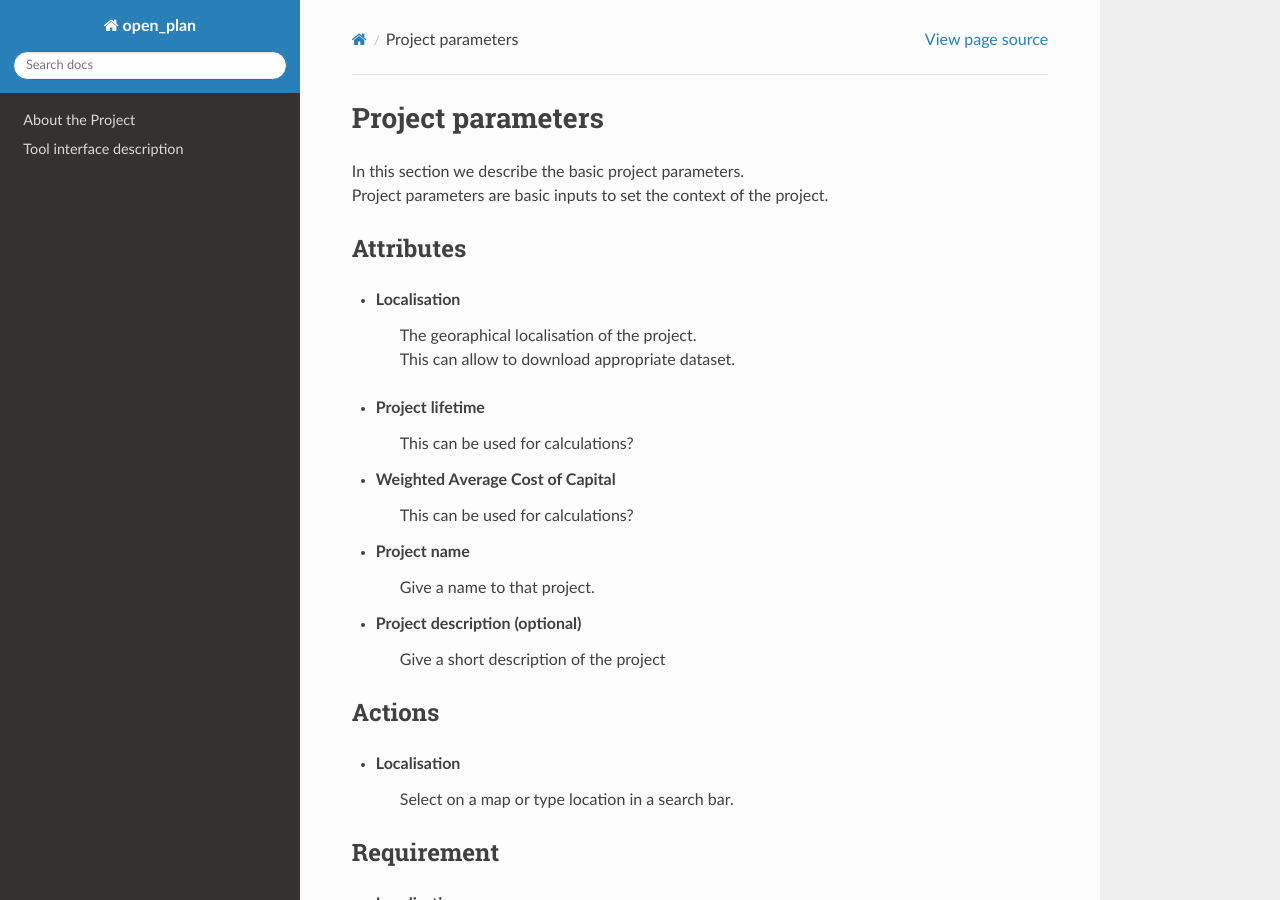
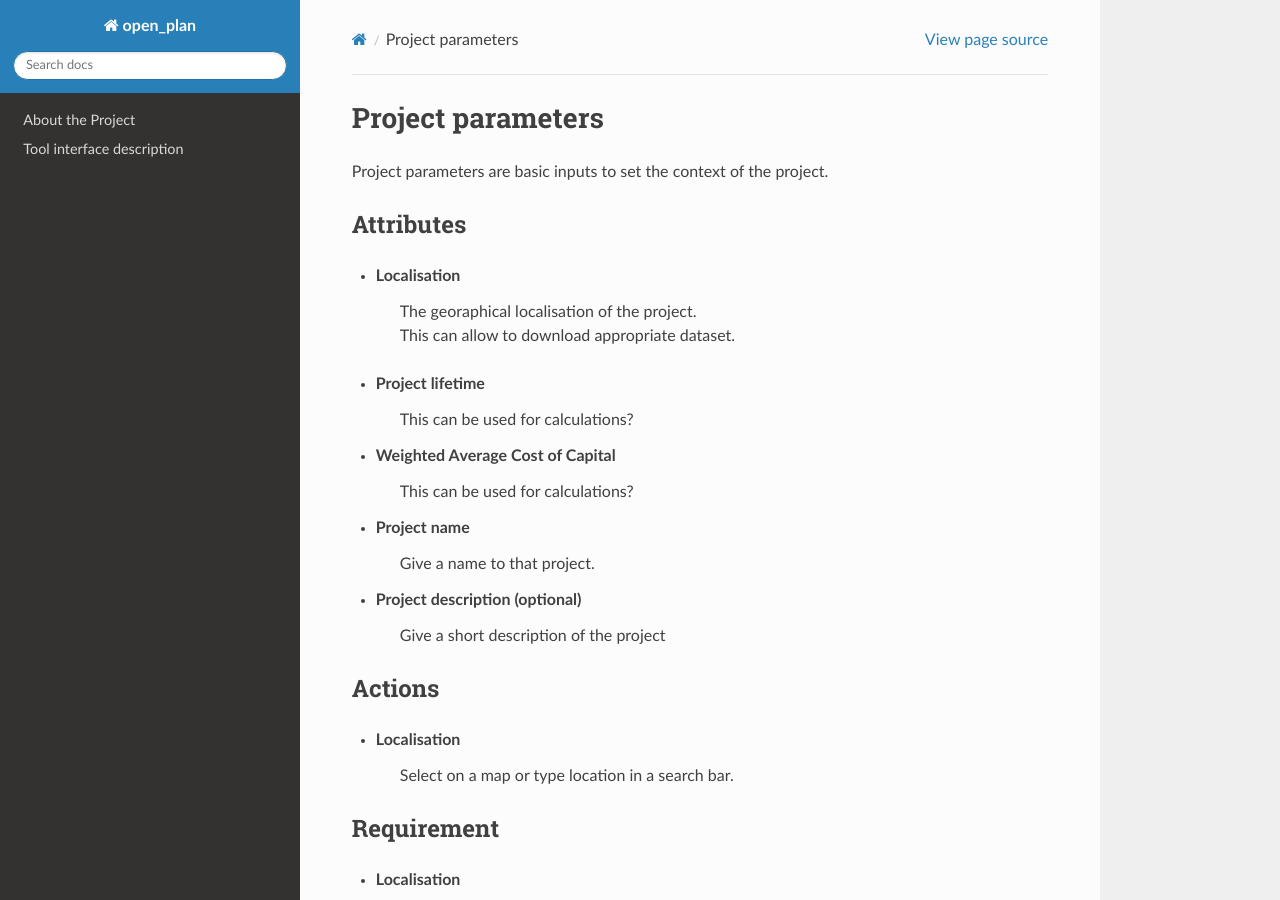
Before and after one commit to rl-institut/open_plan, a Sphinx documentation site: the page built from docs/view_components/project_parameters.rst, in a window 1280 px wide and 900 px high. Built offline with Sphinx 7.4.7 and the Read the Docs theme 2.0.0, drawn with Linux system fonts in a browser that asks for light colours; formulas are drawn with MathJax 3.

Commit message:
Update docs/view_components/project_parameters.rst
Co-authored-by: Pierre Francois <pierre-francois.duc@rl-institut.de>

```diff
--- a/docs/view_components/project_parameters.rst
+++ b/docs/view_components/project_parameters.rst
@@ -2,7 +2,6 @@
 
 Project parameters
 ------------------
-| In this section we describe the basic project parameters.
 | Project parameters are basic inputs to set the context of the project.
 
 
```
